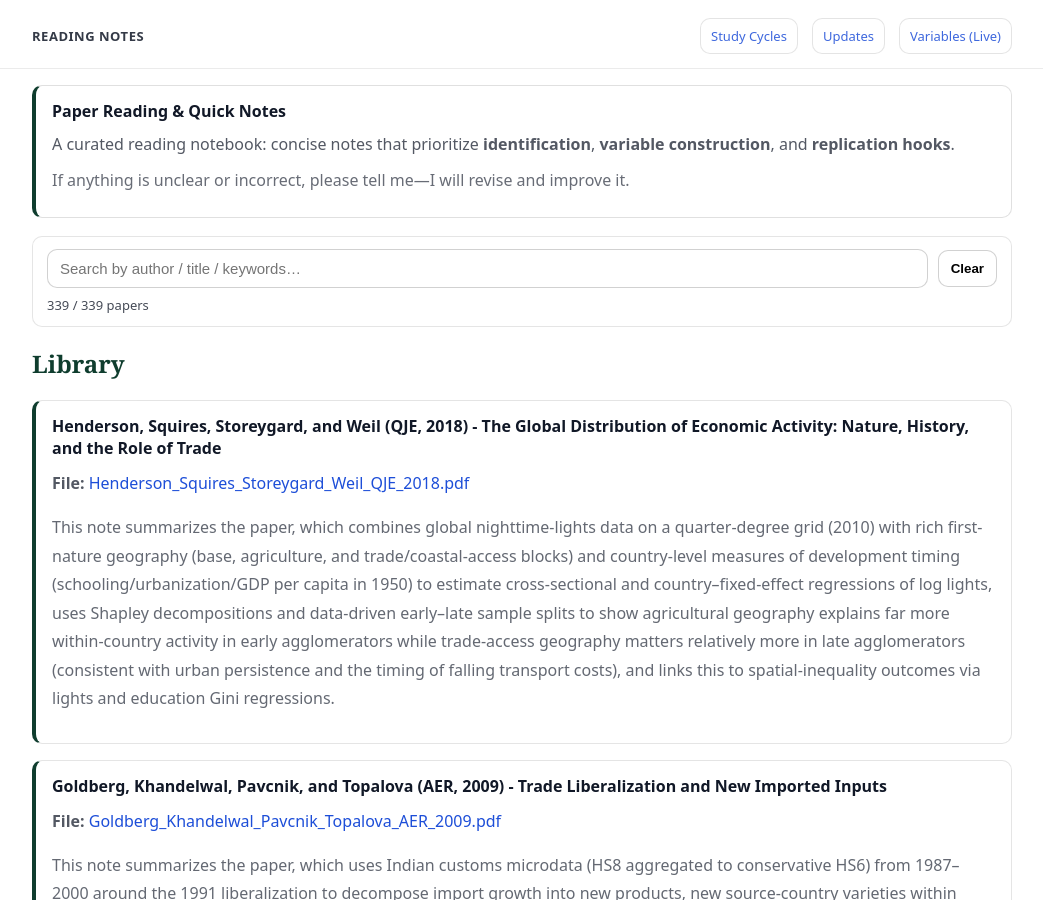
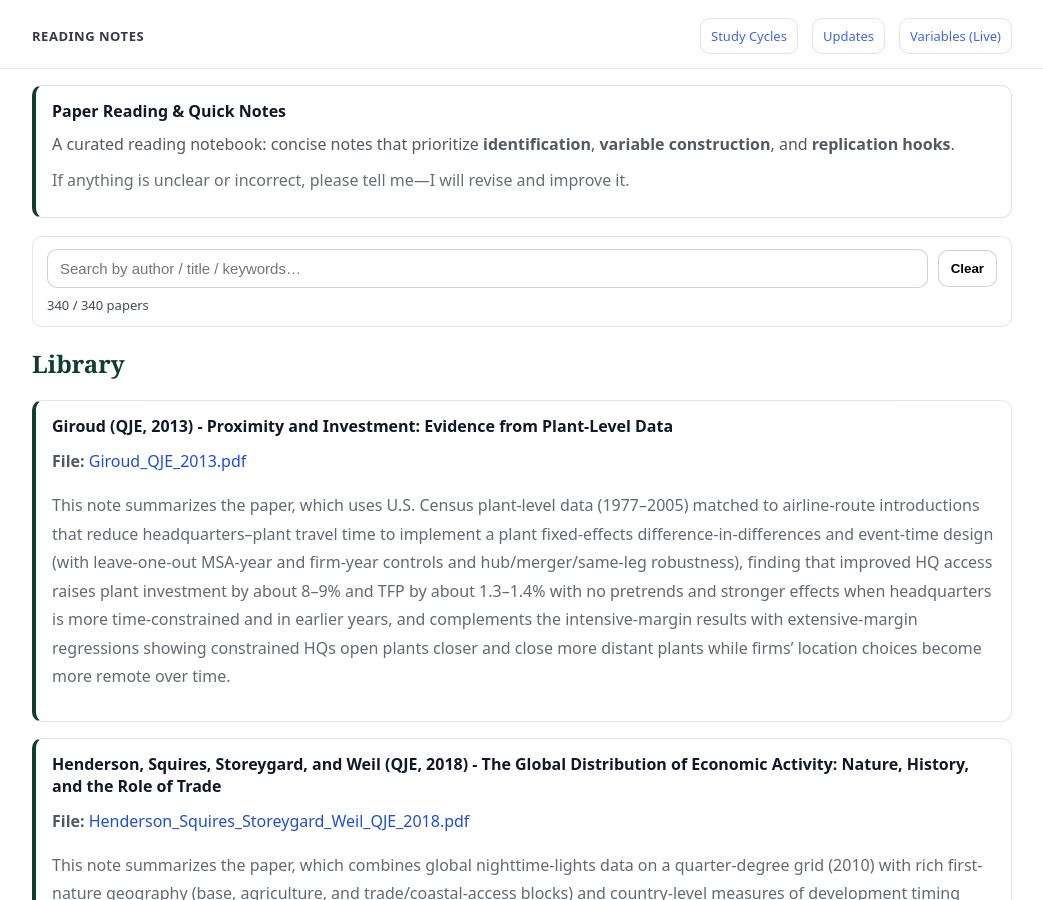
Before and after one commit to yaxinzn/study-archive, a Jekyll site: the page built from reading/index.md, in a window 1280 px wide and 900 px high. Shown: the whole window, without its empty margins (118-1161 px from the left). Built offline with Jekyll 4.4.1, drawn with Linux system fonts in a browser that asks for light colours.

Commit message:
Reading: add/update Giroud_QJE_2013.pdf

```diff
--- a/_data/reading.yml
+++ b/_data/reading.yml
@@ -1,3 +1,7 @@
+- title: "Giroud (QJE, 2013) - Proximity and Investment: Evidence from Plant-Level Data"
+  file: "Giroud_QJE_2013.pdf"
+  desc: "This note summarizes the paper, which uses U.S. Census plant-level data (1977–2005) matched to airline-route introductions that reduce headquarters–plant travel time to implement a plant fixed-effects difference-in-differences and event-time design (with leave-one-out MSA-year and firm-year controls and hub/merger/same-leg robustness), finding that improved HQ access raises plant investment by about 8–9% and TFP by about 1.3–1.4% with no pretrends and stronger effects when headquarters is more time-constrained and in earlier years, and complements the intensive-margin results with extensive-margin regressions showing constrained HQs open plants closer and close more distant plants while firms’ location choices become more remote over time."
+
 - title: "Henderson, Squires, Storeygard, and Weil (QJE, 2018) - The Global Distribution of Economic Activity: Nature, History, and the Role of Trade"
   file: "Henderson_Squires_Storeygard_Weil_QJE_2018.pdf"
   desc: "This note summarizes the paper, which combines global nighttime-lights data on a quarter-degree grid (2010) with rich first-nature geography (base, agriculture, and trade/coastal-access blocks) and country-level measures of development timing (schooling/urbanization/GDP per capita in 1950) to estimate cross-sectional and country–fixed-effect regressions of log lights, uses Shapley decompositions and data-driven early–late sample splits to show agricultural geography explains far more within-country activity in early agglomerators while trade-access geography matters relatively more in late agglomerators (consistent with urban persistence and the timing of falling transport costs), and links this to spatial-inequality outcomes via lights and education Gini regressions."
```
Also changed, not shown: 1 other file.
